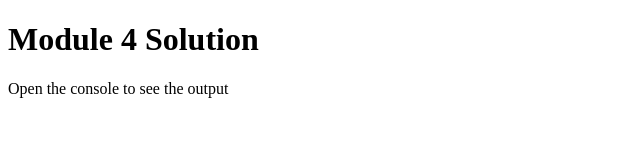
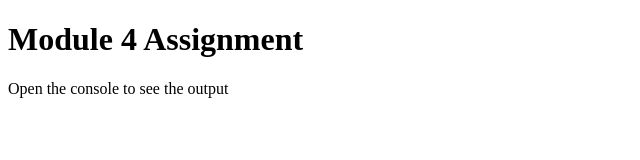
Before and after one commit to yasmina2006/coursera, a plain HTML site: page module-4-assignment/index.html in a window 1280 px wide. Shown: the whole page, without its empty margins (0-640 px from the left). Drawn offline with Linux system fonts and the light colour scheme.

Commit message:
Update index.html

```diff
--- a/module-4-assignment/index.html
+++ b/module-4-assignment/index.html
@@ -2,13 +2,13 @@
 <html>
 <head>
   <meta charset="utf-8">
-  <title>Module 4 Solution Starter</title>
+  <title>Module 4 Assignment Starter</title>
   <script src="goodbye.js"></script>
   <script src="hello.js"></script>
   <script src="script.js"></script>
 </head>
 <body>
-  <h1>Module 4 Solution </h1>
+  <h1>Module 4 Assignment </h1>
   <p> Open the console to see the output</p>
 </body>
 </html>
```
